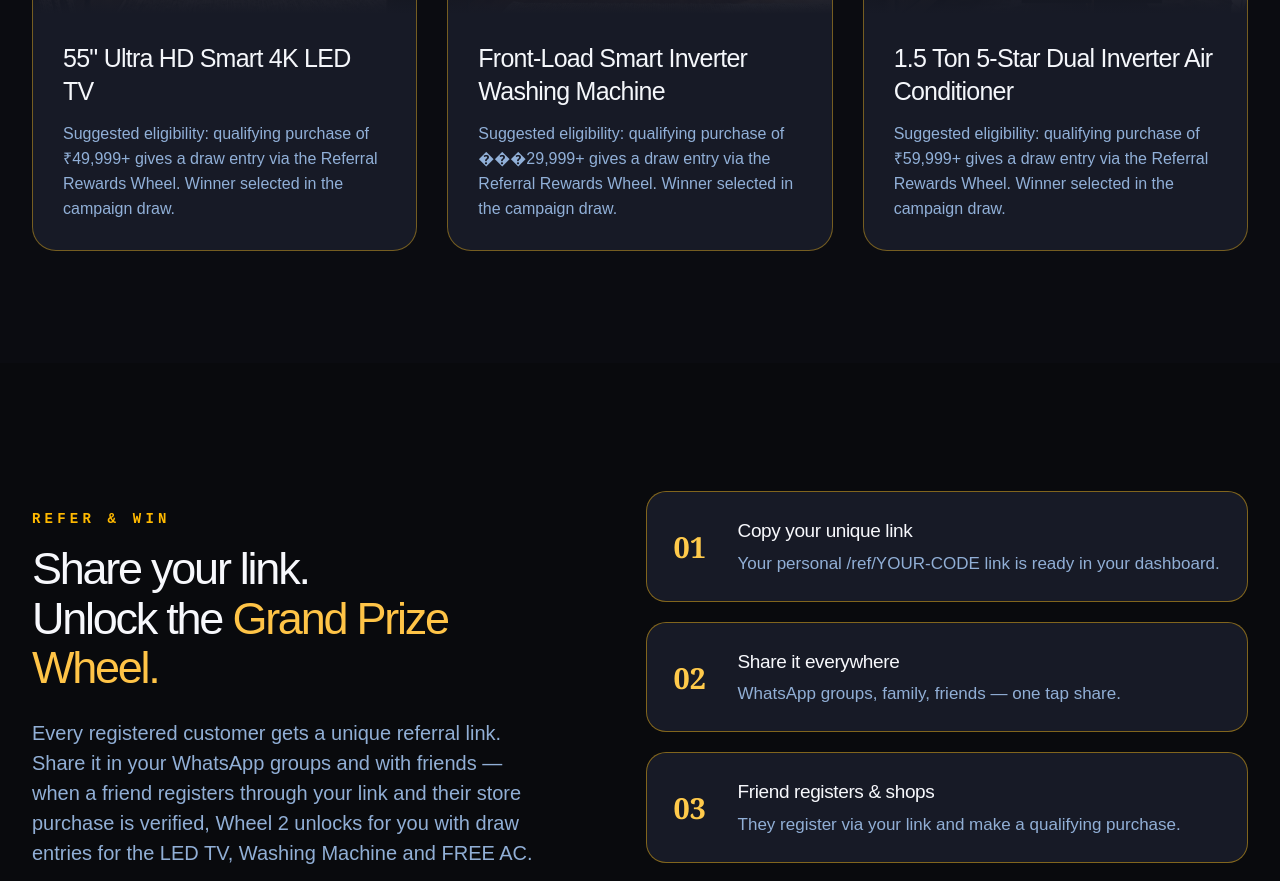
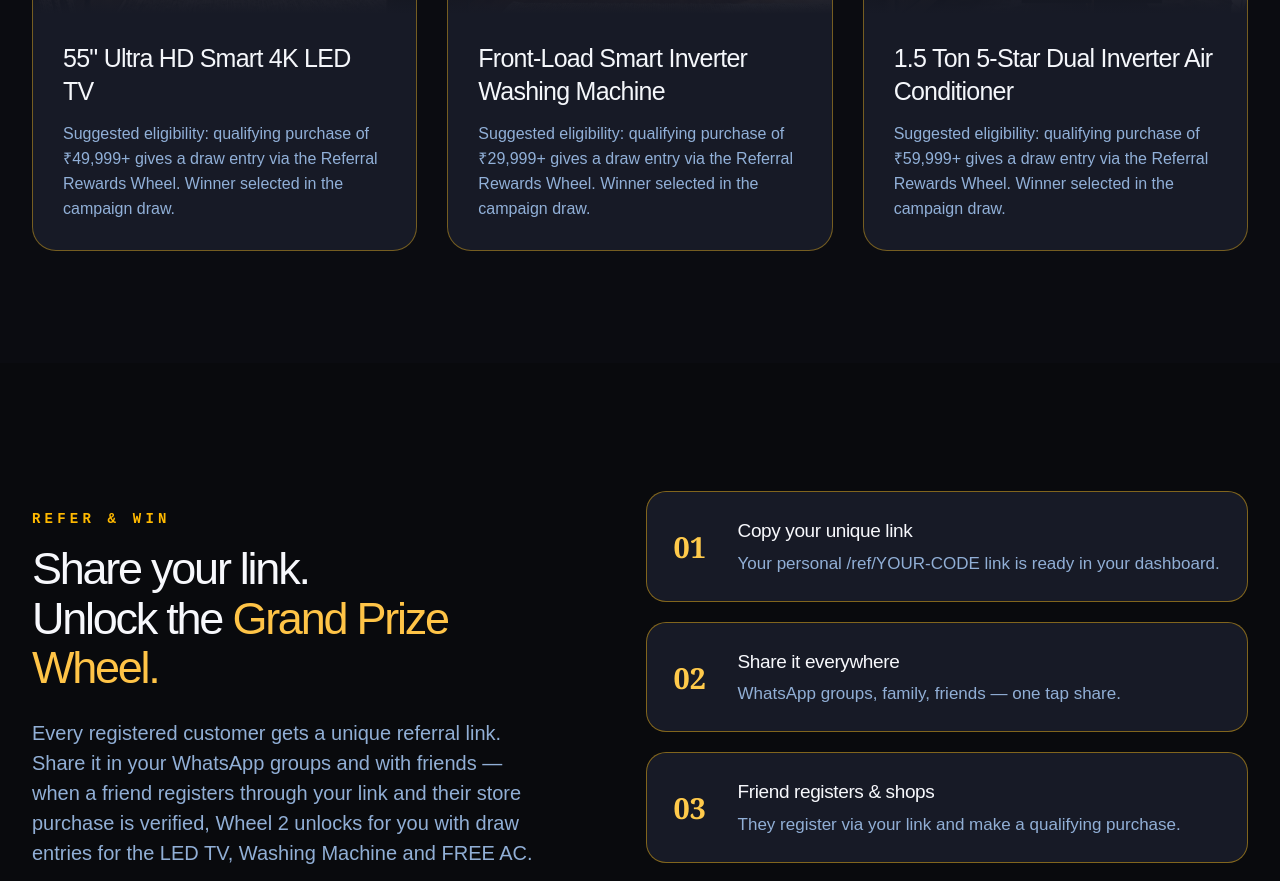
Before and after one commit to Aayushivijay07/vijayvargiya, a Next.js app: page / in a window 1280 px wide. Shown: the part 2440-3321 px from the top of the page. Built offline with nearby package versions, Linux system fonts and the light colour scheme; a web font is replaced by a local one.

Commit message:
Fix washing machine prize currency text

```diff
--- a/app/page.tsx
+++ b/app/page.tsx
@@ -269,7 +269,7 @@ export default function Page() {
           <p className="prizes-intro">Win a draw entry on the Referral Rewards Wheel. A draw entry is a chance to win the appliance in the campaign draw — it is not a guaranteed win. Campaign: 2026-07-01 to 2026-09-30.</p>
           <div className="prize-grid">
             <article className="prize-card"><div className="prize-image"><img src="/images/prize-led-tv.png" alt="Smart LED television in a modern living room" /><span>♜ LED TV GRAND PRIZE</span></div><div className="prize-copy"><h3>55&quot; Ultra HD Smart 4K LED TV</h3><p>Suggested eligibility: qualifying purchase of ₹49,999+ gives a draw entry via the Referral Rewards Wheel. Winner selected in the campaign draw.</p></div></article>
-            <article className="prize-card"><div className="prize-image"><img src="/images/prize-washing-machine.png" alt="Front-load washing machine in a bright utility room" /><span>♜ WASHING MACHINE GRAND PRIZE</span></div><div className="prize-copy"><h3>Front-Load Smart Inverter Washing Machine</h3><p>Suggested eligibility: qualifying purchase of ���29,999+ gives a draw entry via the Referral Rewards Wheel. Winner selected in the campaign draw.</p></div></article>
+            <article className="prize-card"><div className="prize-image"><img src="/images/prize-washing-machine.png" alt="Front-load washing machine in a bright utility room" /><span>♜ WASHING MACHINE GRAND PRIZE</span></div><div className="prize-copy"><h3>Front-Load Smart Inverter Washing Machine</h3><p>Suggested eligibility: qualifying purchase of ₹29,999+ gives a draw entry via the Referral Rewards Wheel. Winner selected in the campaign draw.</p></div></article>
             <article className="prize-card"><div className="prize-image"><img src="/images/prize-ac.png" alt="White split air conditioner close-up" /><span>♜ FREE AC GRAND PRIZE</span></div><div className="prize-copy"><h3>1.5 Ton 5-Star Dual Inverter Air Conditioner</h3><p>Suggested eligibility: qualifying purchase of ₹59,999+ gives a draw entry via the Referral Rewards Wheel. Winner selected in the campaign draw.</p></div></article>
           </div>
         </div>
```
